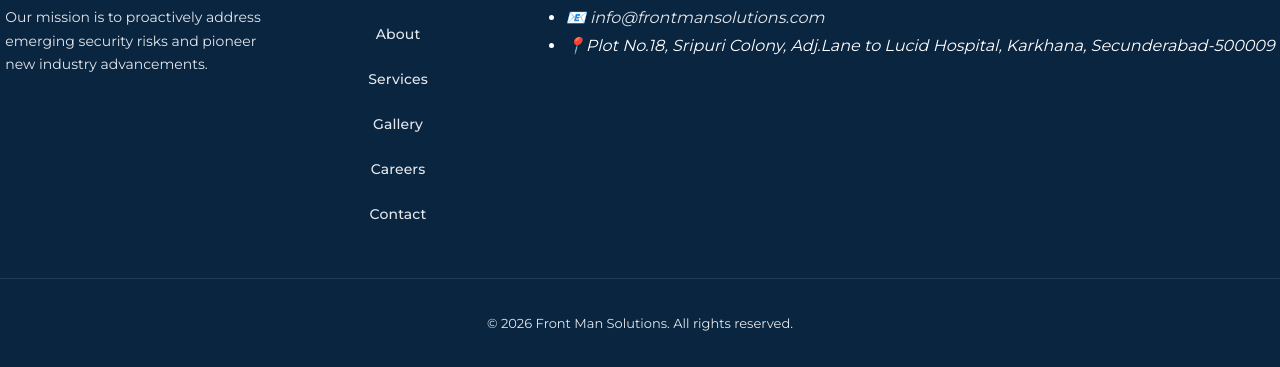
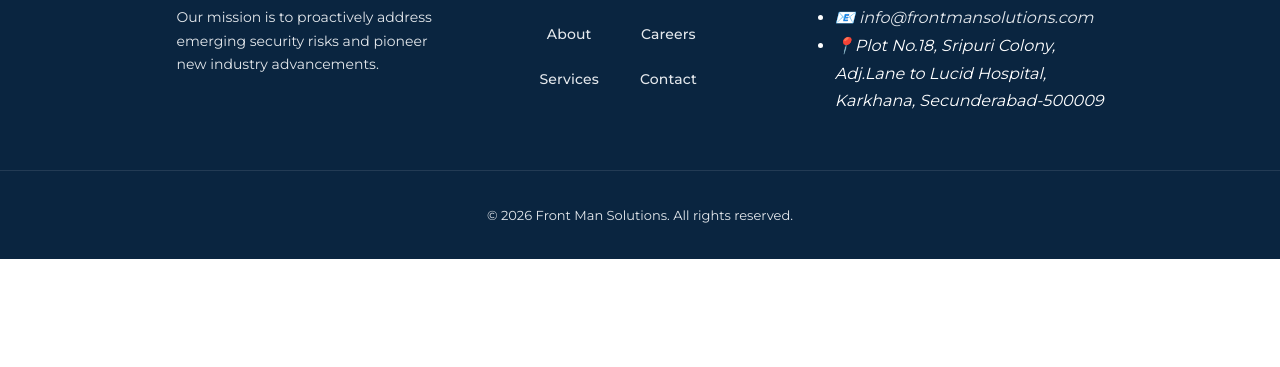
Before and after one commit to ujwalraj58/FMS-trail, a plain HTML site: page FMS/about.html in a window 1280 px wide. Shown: the part 1307-1674 px from the top of the page. After the commit the page ends 1566 px from the top, so only its background shows below. Drawn offline with Linux system fonts and the light colour scheme.

Commit message:
Add files via upload

```diff
--- a/FMS/about.html
+++ b/FMS/about.html
@@ -117,10 +117,10 @@
                         <li><a href="index.html">Home</a></li>
                         <li><a href="about.html">About</a></li>
                         <li><a href="services.html">Services</a></li>
-                        <li><a href="gallery.html">Gallery</a></li>
+                    </ul>
+                    <ul><li><a href="gallery.html">Gallery</a></li>
                         <li><a href="careers.html">Careers</a></li>
-                        <li><a href="contact.html">Contact</a></li>
-                    </ul>
+                        <li><a href="contact.html">Contact</a></li></ul>
                 </nav>
             </div>
             <div class="footer-info">
@@ -129,8 +129,8 @@
                     <ul>
                         <li><a href="tel:+918297111399">📞 +91 82971 11399</a></li>
                         <li><a href="mailto:info@frontmansolutions.com">📧 info@frontmansolutions.com</a></li>
-                        <li>📍Plot No.18, Sripuri Colony,
-                            Adj.Lane to Lucid Hospital,
+                        <li>📍Plot No.18, Sripuri Colony,<br>
+                            Adj.Lane to Lucid Hospital,<br>
                             Karkhana, Secunderabad-500009
                         </li>
                     </ul>
--- a/FMS/css/styles.css
+++ b/FMS/css/styles.css
@@ -196,6 +196,7 @@
 }
 
 .footer-links nav {
+    display: flex;
     margin-left: 0px;
 }
 
```
Also changed, not shown: FMS/careers.html (+5 -5 lines), FMS/contact.html (+4 -2 lines), FMS/gallery.html (+4 -2 lines), FMS/index.html (+2 -0 lines), FMS/services.html (+5 -2 lines).
